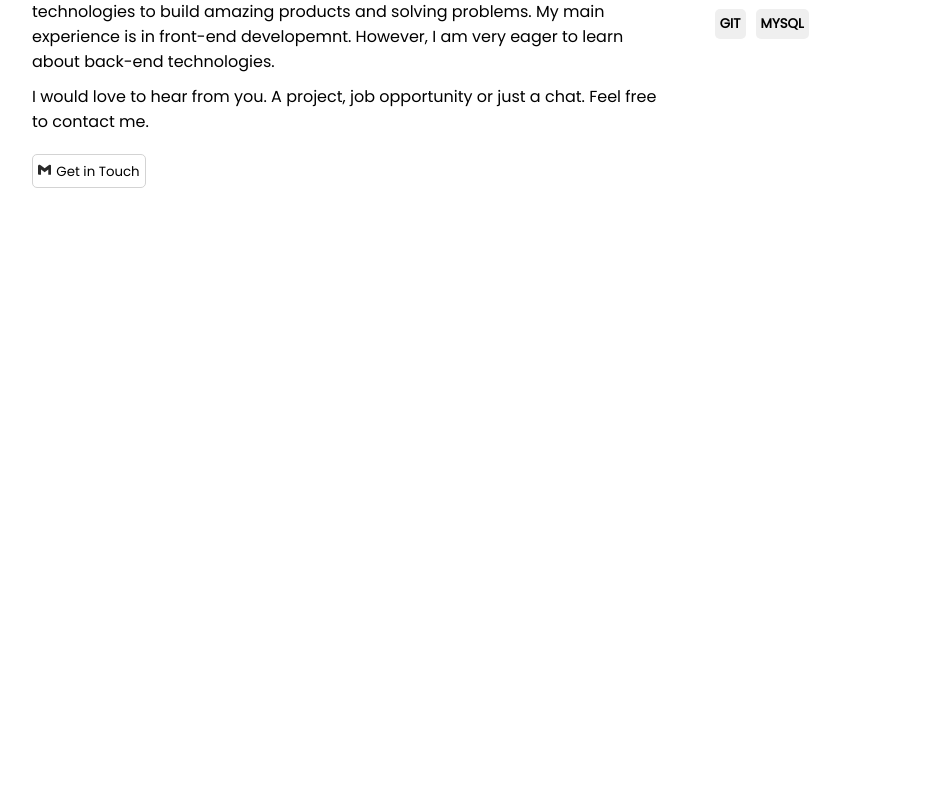
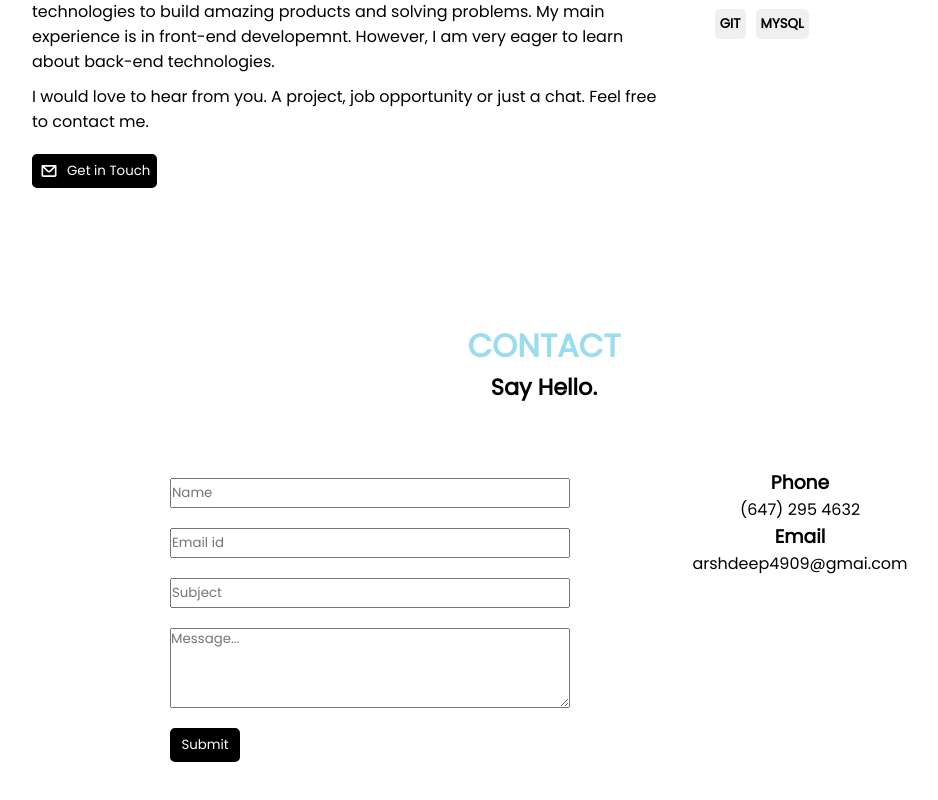
Before and after one commit to arshdeep4909/portfolio, a React (Create React App) app: page / in a window 1280 px wide. Shown: the part 1086-1886 px from the top of the page, without its empty margins (96-1034 px from the left). Before the commit the page ends 1358 px from the top, so only its background shows below. Built offline with nearby package versions, Linux system fonts and the light colour scheme; a web font is replaced by a local one.

Commit message:
built contact section.
it is a working form and it is also case sensitive.

```diff
--- a/package.json
+++ b/package.json
@@ -3,6 +3,7 @@
   "version": "0.1.0",
   "private": true,
   "dependencies": {
+    "@emailjs/browser": "^3.6.2",
     "@testing-library/jest-dom": "^5.16.4",
     "@testing-library/react": "^12.1.4",
     "@testing-library/user-event": "^13.5.0",
--- a/src/App.js
+++ b/src/App.js
@@ -2,6 +2,7 @@ import Nav from "./components/Nav";
 import Home from "./components/Home";
 import GlobalStyle from "./components/GlobalStyles";
 import About from "./components/About";
+import Contact from "./components/Contact";
 
 function App() {
   return (
@@ -10,6 +11,7 @@ function App() {
       <GlobalStyle />
       <Home />
       <About />
+      <Contact />
     </div>
   );
 }
--- a/src/components/About.jsx
+++ b/src/components/About.jsx
@@ -1,7 +1,6 @@
 import React from "react";
 import styled from "styled-components";
-import { SiGmail } from "react-icons/si";
-
+import { CgMail } from "react-icons/cg";
 function About() {
   return (
     <AboutSection>
@@ -22,7 +21,7 @@ function About() {
             chat. Feel free to contact me.
           </p>
           <button>
-            <SiGmail className="mail-button" />
+            <CgMail className="mail-button" />
             Get in Touch
           </button>
         </div>
@@ -75,19 +74,31 @@ const Info = styled.div`
     margin-right: 40px;
 
     button {
-      background-color: transparent;
-      border: 1px solid lightgray;
+      display: flex;
+      align-items: center;
+      background-color: black;
+      color: white;
+      border: 2px solid black;
       border-radius: 5px;
       padding: 5px;
       margin: 20px 0;
       text-align: center;
+      transition: all 0.3s ease;
       .mail-button {
-        margin: 3px 5px 0 0;
-        color: #292929;
+        margin: 0px 8px 0 0;
+        font-size: 20px;
+        color: white;
+        background: transparent;
+        transition: all 0.3s ease;
       }
       &:hover {
         cursor: pointer;
-        opacity: 0.8;
+        background: white;
+        color: black;
+        font-weight: bold;
+        .mail-button {
+          color: black;
+        }
       }
     }
   }
--- /dev/null
+++ b/src/components/Contact.jsx
@@ -0,0 +1,129 @@
+import React, { useRef } from "react";
+import emailjs from "@emailjs/browser";
+import styled from "styled-components";
+
+function Contact() {
+  //Event Handler
+  const form = useRef();
+
+  const sendEmail = (e) => {
+    e.preventDefault();
+
+    emailjs
+      .sendForm(
+        "service_ii2lrkh",
+        "template_al2hqt6",
+        form.current,
+        "Ei_x6vB9af-kYIXAO"
+      )
+      .then(
+        (result) => {
+          console.log(result.text);
+        },
+        (error) => {
+          console.log(error.text);
+        }
+      );
+    e.target.reset();
+  };
+
+  return (
+    <ContactForm>
+      <h2>Contact</h2>
+      <p className="contact-heading">Say Hello.</p>
+      <ContactGrid>
+        <form ref={form} onSubmit={sendEmail}>
+          <input
+            type="text"
+            id="name"
+            placeholder="Name"
+            required
+            name="name"
+          />
+          <input type="email" placeholder="Email id" required name="email" />
+          <input type="text" placeholder="Subject" required name="subject" />
+          <textarea
+            id="message"
+            rows="4"
+            placeholder="Message..."
+            name="message"
+          ></textarea>
+          <button type="submit" value="Send">
+            {" "}
+            Submit
+          </button>
+        </form>
+        <Info>
+          <h3>Phone</h3>
+          <p>(647) 295 4632</p>
+          <h3>Email</h3>
+          <p>arshdeep4909@gmai.com</p>
+        </Info>
+      </ContactGrid>
+    </ContactForm>
+  );
+}
+
+const ContactForm = styled.div`
+  max-width: 1800px;
+  margin: auto;
+  text-align: center;
+  h2 {
+    margin-top: 50px;
+    color: #9adcf0;
+    text-transform: uppercase;
+    font-size: 2rem;
+  }
+  .contact-heading {
+    font-weight: bold;
+    font-size: 1.4rem;
+    margin-bottom: 25px;
+  }
+`;
+
+const ContactGrid = styled.div`
+  display: grid;
+  grid-template-columns: 2fr 1fr;
+  margin: 4rem 20vw;
+  form {
+    display: flex;
+    flex-direction: column;
+    margin-right: 40px;
+    input {
+      width: 400px;
+      height: 30px;
+      margin: 10px;
+    }
+    textarea {
+      width: 400px;
+      height: 80px;
+      margin: 10px;
+    }
+    button {
+      width: 70px;
+      border-radius: 5px;
+      margin: 10px;
+      border: none;
+      padding: 5px;
+      background-color: black;
+      color: white;
+      transition: all 0.3s ease;
+      border: 2px solid black;
+      &:hover {
+        cursor: pointer;
+        border: 2px solid black;
+        background-color: white;
+        color: black;
+        font-weight: bold;
+      }
+    }
+  }
+  @media screen and (max-width: 768px) {
+    display: flex;
+    flex-direction: column;
+  }
+`;
+
+const Info = styled.div``;
+
+export default Contact;
```
Also changed, not shown: 1 other file (tests, documents, lock files or other folders).
